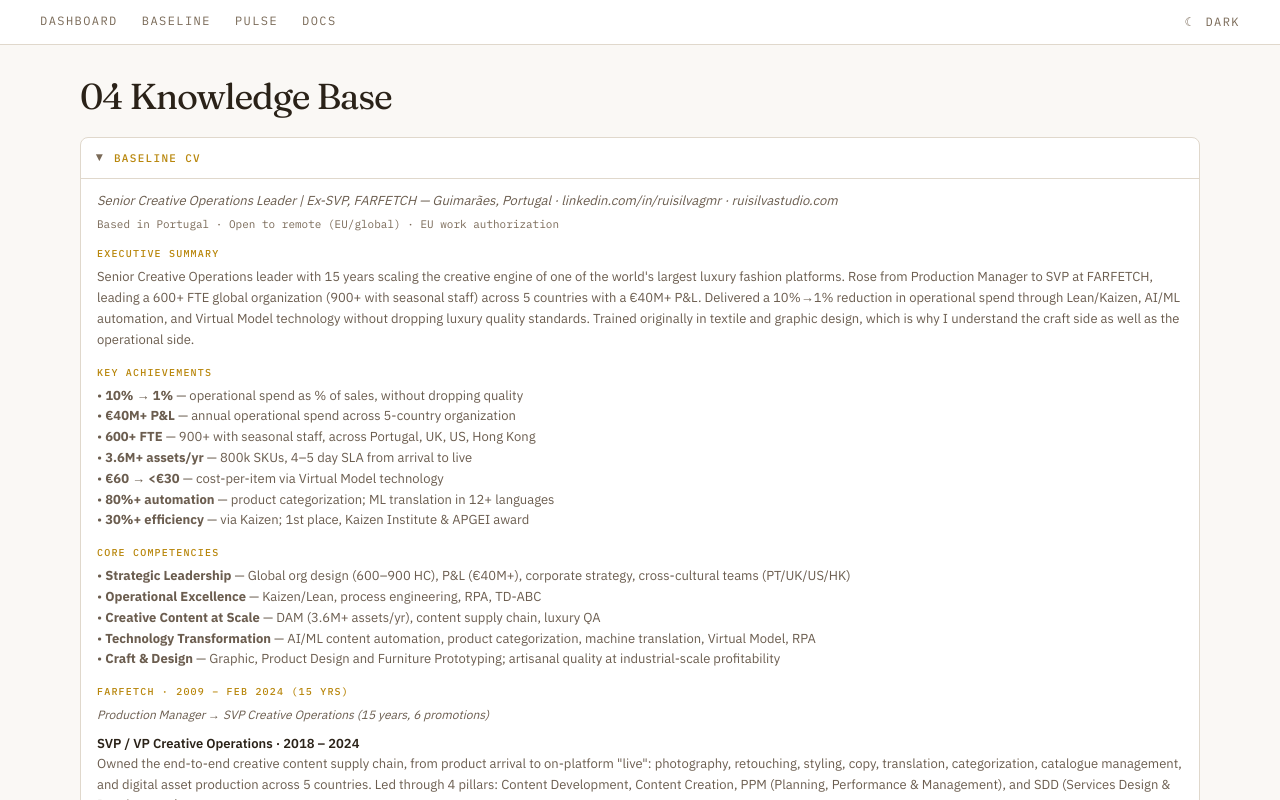
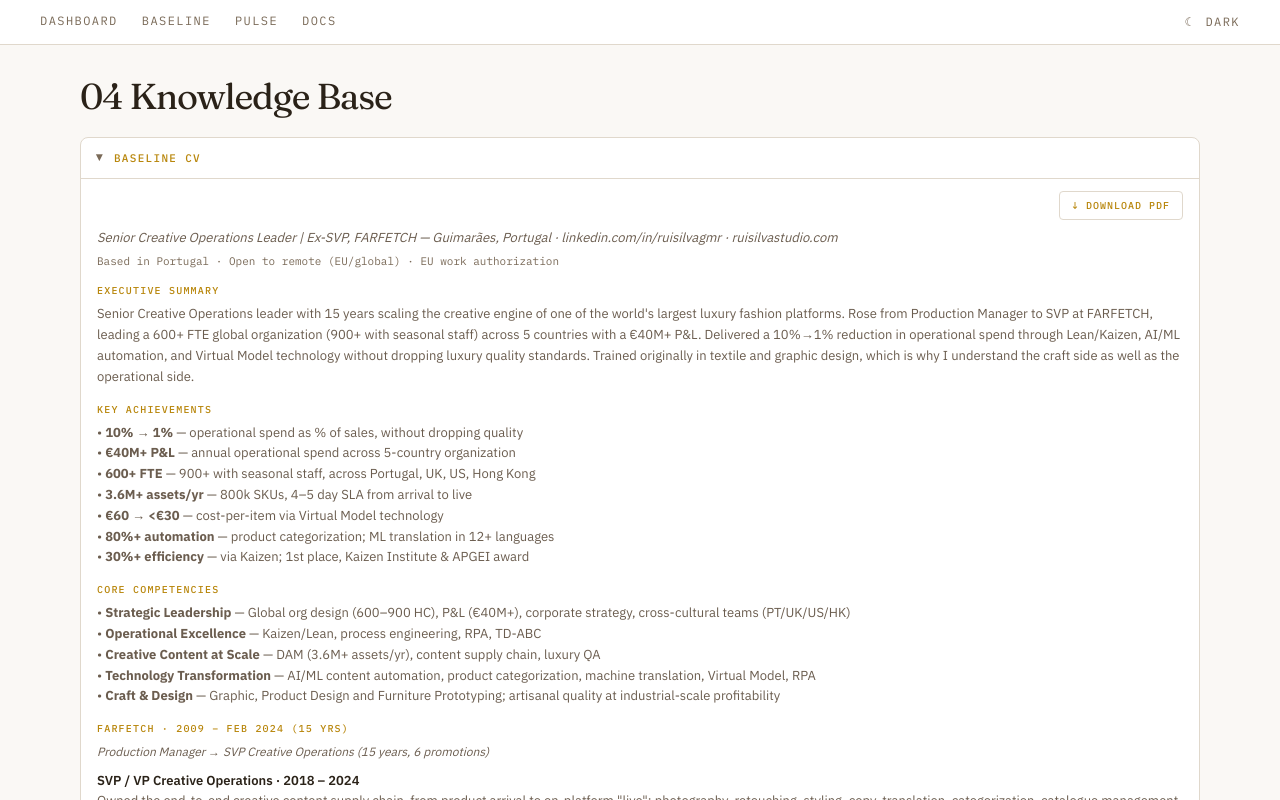
Before and after one commit to RuiSilvaStudio/carrer-path, a React (Vite) app in the folder atlas/: page /kb-preview in a window 1280 px wide. Both pictures are taken after a click on the button 640 px from the left and 158 px from the top of the page. Shown: the top 800 px of the page. Built offline with nearby package versions, Linux system fonts and the light colour scheme.

Commit message:
feat: downloadable CV PDF on Cockpit Baseline CV card
- PDF served from /public/cv-rui-silva.pdf
- Download button (↓ Download PDF) at top of expanded Baseline CV card
- Styled to match Atlas mono/uppercase aesthetic
- tsc clean

```diff
--- a/atlas/src/components/cockpit/KnowledgeBaseView.tsx
+++ b/atlas/src/components/cockpit/KnowledgeBaseView.tsx
@@ -84,6 +84,25 @@
 function BaselineCV() {
   return (
     <div>
+      <div style={{ display: 'flex', justifyContent: 'flex-end', marginBottom: '8px' }}>
+        <a
+          href="/cv-rui-silva.pdf"
+          download="Rui-Silva-CV.pdf"
+          style={{
+            fontFamily: 'var(--font-mono)', fontSize: '10px', fontWeight: 500,
+            letterSpacing: '0.1em', textTransform: 'uppercase',
+            color: 'var(--color-accent)',
+            border: '1px solid var(--color-border)',
+            borderRadius: '4px',
+            padding: '6px 12px',
+            textDecoration: 'none',
+            display: 'inline-flex', alignItems: 'center', gap: '6px',
+            transition: 'background 0.15s ease, border-color 0.15s ease',
+          }}
+        >
+          ↓ Download PDF
+        </a>
+      </div>
       <div style={{ ...cvBody, fontStyle: 'italic', marginBottom: '4px' }}>
         Senior Creative Operations Leader | Ex-SVP, FARFETCH — Guimarães, Portugal · linkedin.com/in/ruisilvagmr · ruisilvastudio.com
       </div>
```
Also changed, not shown: 1 other file (tests, documents, lock files or other folders).
